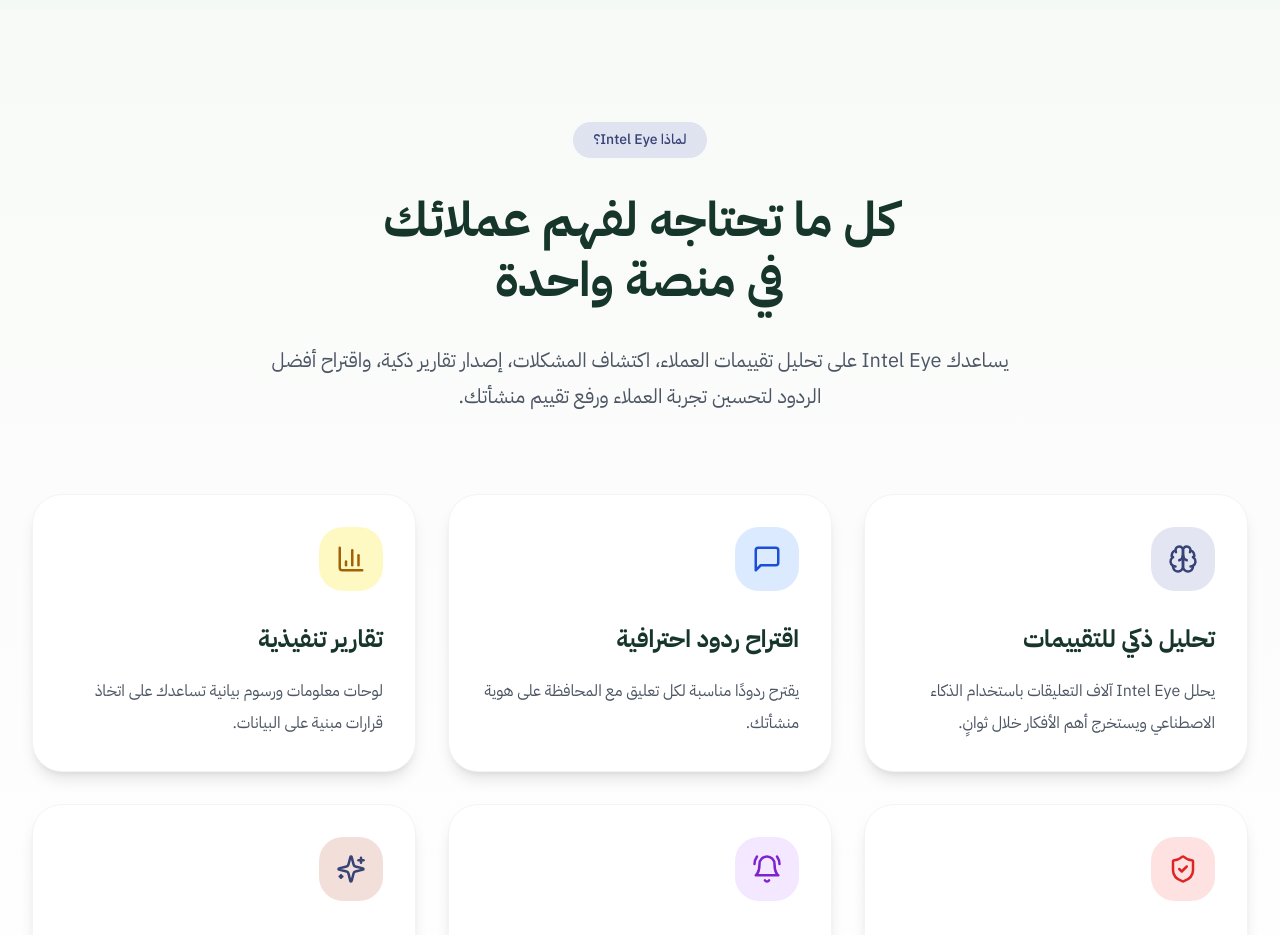
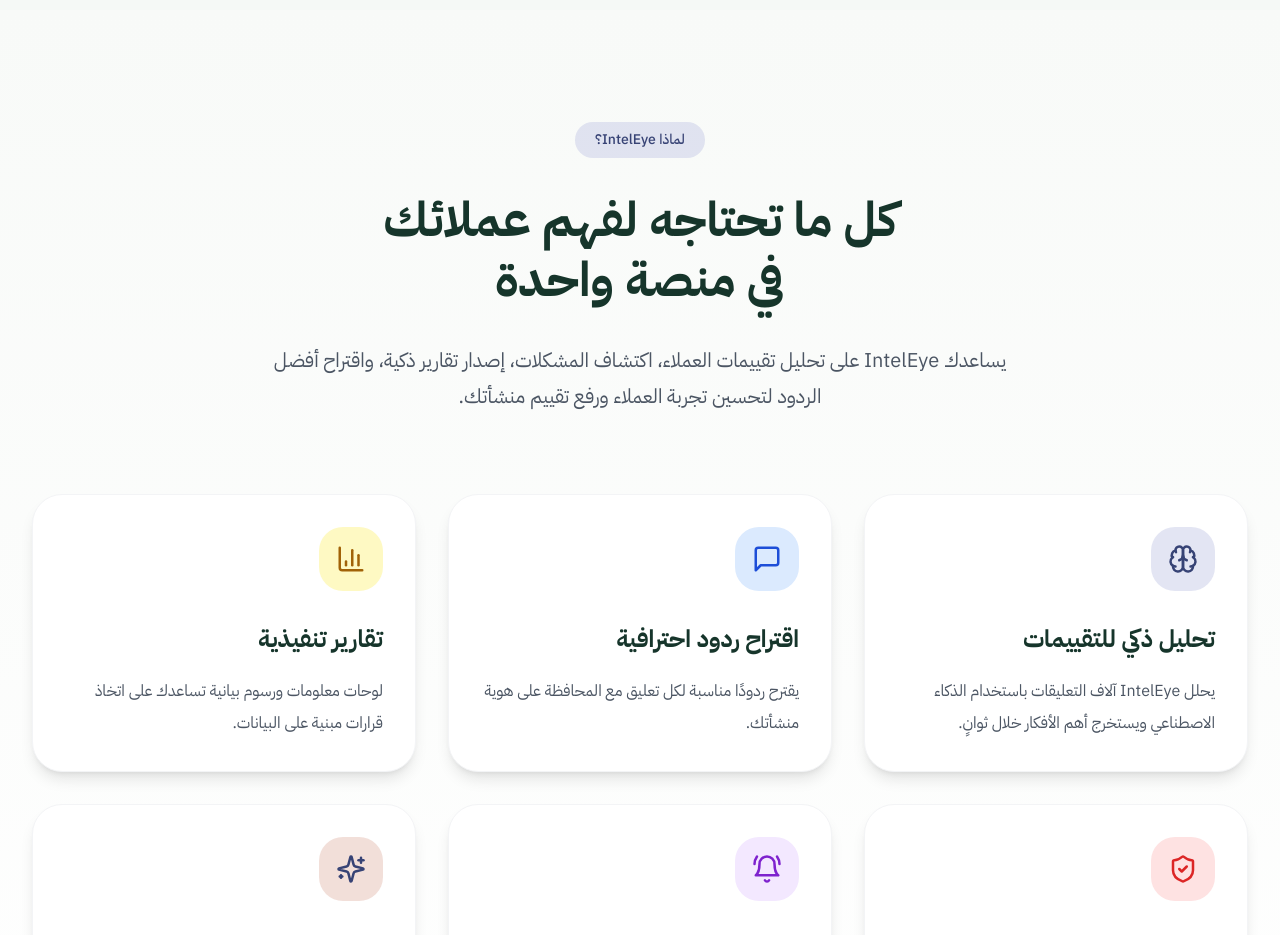
Before and after one commit to alaaalhrebi/inteleye, a Next.js app in the folder inteleye_project/: page / in a window 1280 px wide. Shown: the part 1540-2475 px from the top of the page. Built offline with nearby package versions, Linux system fonts and the light colour scheme.

Commit message:
Update Features.tsx

```diff
--- a/inteleye_project/src/components/Features.tsx
+++ b/inteleye_project/src/components/Features.tsx
@@ -15,7 +15,7 @@ const features = [
     icon: Brain,
     title: "تحليل ذكي للتقييمات",
     description:
-      "يحلل Intel Eye آلاف التعليقات باستخدام الذكاء الاصطناعي ويستخرج أهم الأفكار خلال ثوانٍ.",
+      "يحلل IntelEye آلاف التعليقات باستخدام الذكاء الاصطناعي ويستخرج أهم الأفكار خلال ثوانٍ.",
     color: "bg-[#BABDE2]/40 text-[#374375]",
   },
   {
@@ -75,7 +75,7 @@ export default function Features() {
 
           <span className="inline-block rounded-full bg-[#BABDE2]/40 text-[#374375] px-5 py-2 text-sm font-medium">
 
-            لماذا Intel Eye؟
+            لماذا IntelEye؟
 
           </span>
 
@@ -89,7 +89,7 @@ export default function Features() {
 
           <p className="mt-8 text-xl text-gray-600 leading-9">
 
-            يساعدك Intel Eye على تحليل تقييمات العملاء، اكتشاف المشكلات،
+            يساعدك IntelEye على تحليل تقييمات العملاء، اكتشاف المشكلات،
             إصدار تقارير ذكية، واقتراح أفضل الردود لتحسين تجربة العملاء
             ورفع تقييم منشأتك.
 
```
